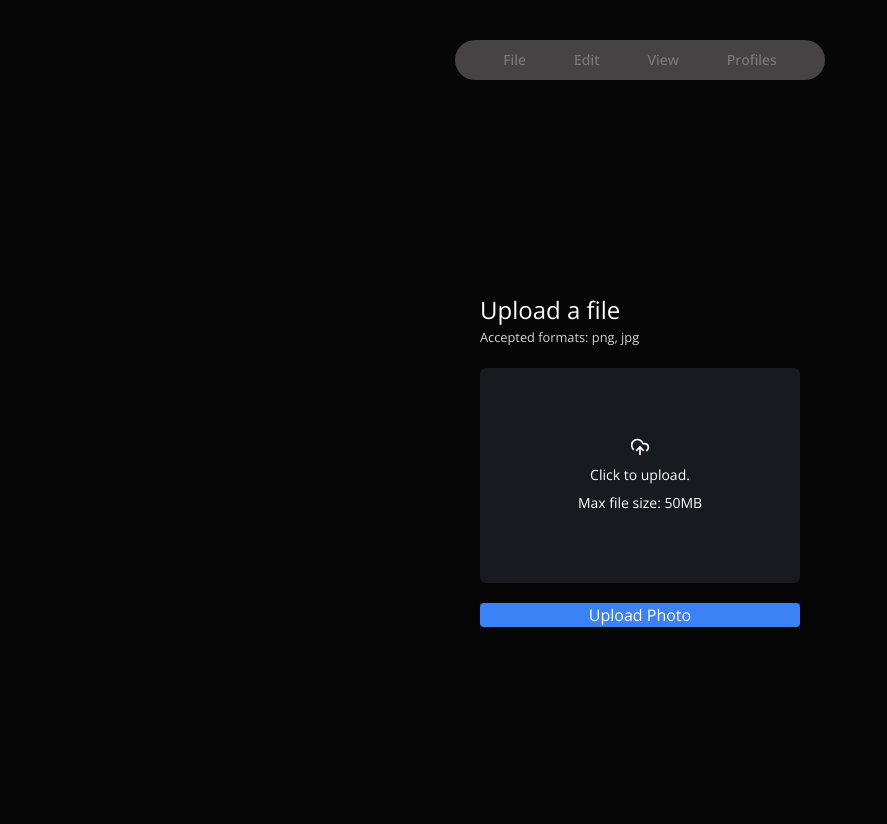
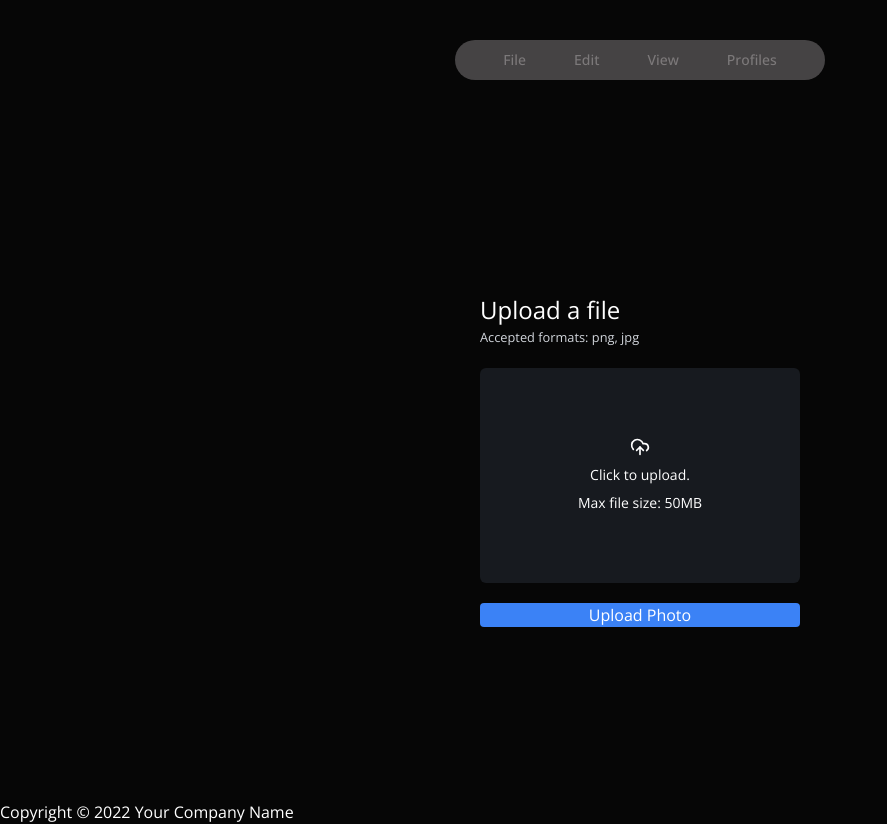
Before and after one commit to open-xyz/Paradox, a Next.js app: page /medical-report in a window 1280 px wide. Shown: the whole page, without its empty margins (0-887 px from the left). Before the commit the page ends 800 px from the top, so only its background shows below. Built offline with nearby package versions, Linux system fonts and the light colour scheme.

Commit message:
added footer

```diff
--- a/app/layout.tsx
+++ b/app/layout.tsx
@@ -2,6 +2,7 @@ import type { Metadata } from 'next';
 import { Inter, Open_Sans } from 'next/font/google';
 import './globals.css';
 import Header from '@/components/header/Header';
+import Footer from '@/components/footer/Footer';
 
 const inter = Open_Sans({ subsets: ['latin'] });
 
@@ -21,6 +22,7 @@ export default function RootLayout({
 				<main>
 					<Header />
 					{children}
+					<Footer />
 				</main>
 			</body>
 		</html>
--- /dev/null
+++ b/components/footer/Footer.tsx
@@ -0,0 +1,11 @@
+import React from 'react';
+
+type FooterProps = {};
+
+const Footer: React.FC<FooterProps> = () => (
+  <footer>
+    <p>Copyright © 2022 Your Company Name</p>
+  </footer>
+);
+
+export default Footer;
--- a/components/header/Header.tsx
+++ b/components/header/Header.tsx
@@ -19,7 +19,7 @@ type HeaderProps = {};
 const Header: React.FC<HeaderProps> = () => {
 	return (
 		<div className='fixed w-full top-[5%] flex justify-center'>
-			<Menubar className='flex items-center justify-center gap-5 hover:text-white text-secondaryGrey border-none rounded-full w-fit px-9 bg-arcMenuBg'>
+			<Menubar className='flex items-center justify-center gap-5 text-secondaryGrey border-none rounded-full w-fit px-9 bg-arcMenuBg'>
 				<MenubarMenu>
 					<MenubarTrigger>File</MenubarTrigger>
 					<MenubarContent>
```
